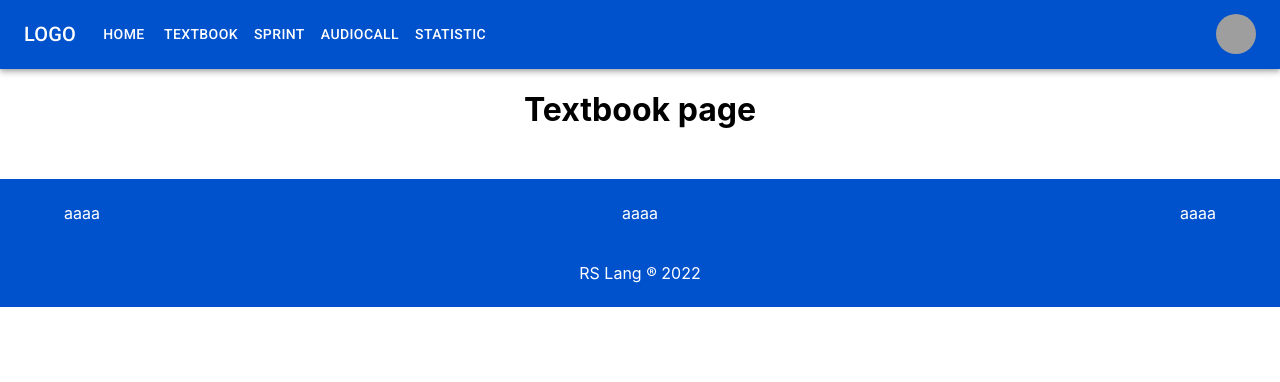
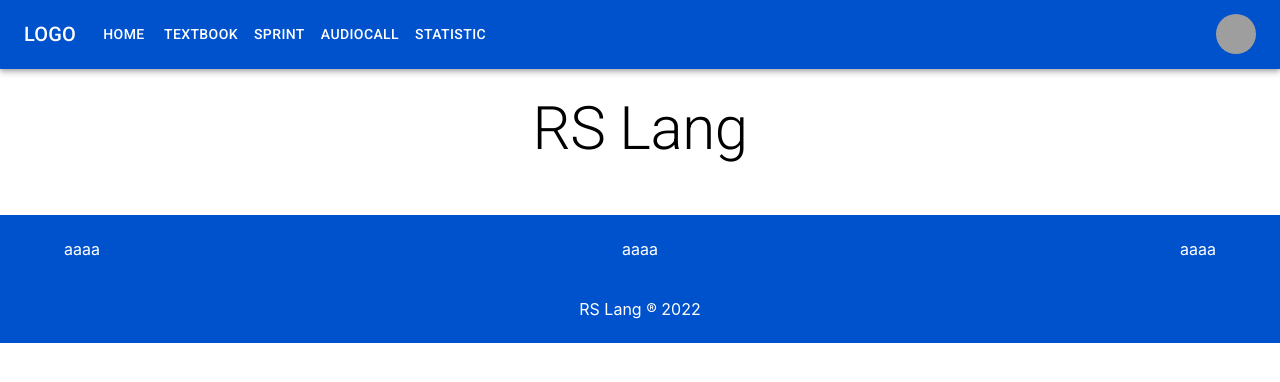
Before and after one commit to liliyavoloshina/rslang, a React (Create React App) app: page /textbook in a window 1280 px wide. Shown: the top 382 px of the page. Built offline with nearby package versions, Linux system fonts and the light colour scheme; grey boxes are pictures that could not be loaded.

Commit message:
refactor: rewrite imports

```diff
--- a/src/components/AdvantageCard.tsx
+++ b/src/components/AdvantageCard.tsx
@@ -1,11 +1,6 @@
 import * as React from 'react'
-import Card from '@mui/material/Card'
-import CardContent from '@mui/material/CardContent'
-import Typography from '@mui/material/Typography'
-import SportsEsportsIcon from '@mui/icons-material/SportsEsports'
-import MenuBookIcon from '@mui/icons-material/MenuBook'
-import SchoolIcon from '@mui/icons-material/School'
-import AutoGraphIcon from '@mui/icons-material/AutoGraph'
+import { CardContent, Typography, Card } from '@mui/material'
+import { SportsEsports, MenuBook, School, AutoGraph } from '@mui/icons-material'
 
 interface AdvantageCardProps {
 	title: string
@@ -18,13 +13,13 @@ export default function AdvantageCard(advantage: AdvantageCardProps) {
 	let advantageIcon
 
 	if (icon === 'game') {
-		advantageIcon = <SportsEsportsIcon sx={{ fontSize: 60 }} />
+		advantageIcon = <SportsEsports sx={{ fontSize: 60 }} />
 	} else if (icon === 'book') {
-		advantageIcon = <MenuBookIcon sx={{ fontSize: 60 }} />
+		advantageIcon = <MenuBook sx={{ fontSize: 60 }} />
 	} else if (icon === 'school') {
-		advantageIcon = <SchoolIcon sx={{ fontSize: 60 }} />
+		advantageIcon = <School sx={{ fontSize: 60 }} />
 	} else if (icon === 'progress') {
-		advantageIcon = <AutoGraphIcon sx={{ fontSize: 60 }} />
+		advantageIcon = <AutoGraph sx={{ fontSize: 60 }} />
 	}
 
 	return (
--- a/src/components/layout/Footer.tsx
+++ b/src/components/layout/Footer.tsx
@@ -1,8 +1,5 @@
 import React from 'react'
-import Container from '@mui/material/Container'
-import Grid from '@mui/material/Grid'
-import Box from '@mui/material/Box'
-import Link from '@mui/material/Link'
+import { Container, Box } from '@mui/material'
 
 export default function Footer() {
 	return (
--- a/src/views/Textbook.tsx
+++ b/src/views/Textbook.tsx
@@ -1,10 +1,13 @@
 import React from 'react'
+import { Container, Typography } from '@mui/material'
 
 function Textbook() {
 	return (
-		<div className="textbook">
-			<h1>Textbook page</h1>
-		</div>
+		<Container maxWidth="lg">
+			<Typography variant="h2" sx={{ mt: 3, mb: 3 }}>
+				RS Lang
+			</Typography>
+		</Container>
 	)
 }
 
```
Also changed, not shown: src/components/layout/Header.tsx (+3 -14 lines).
